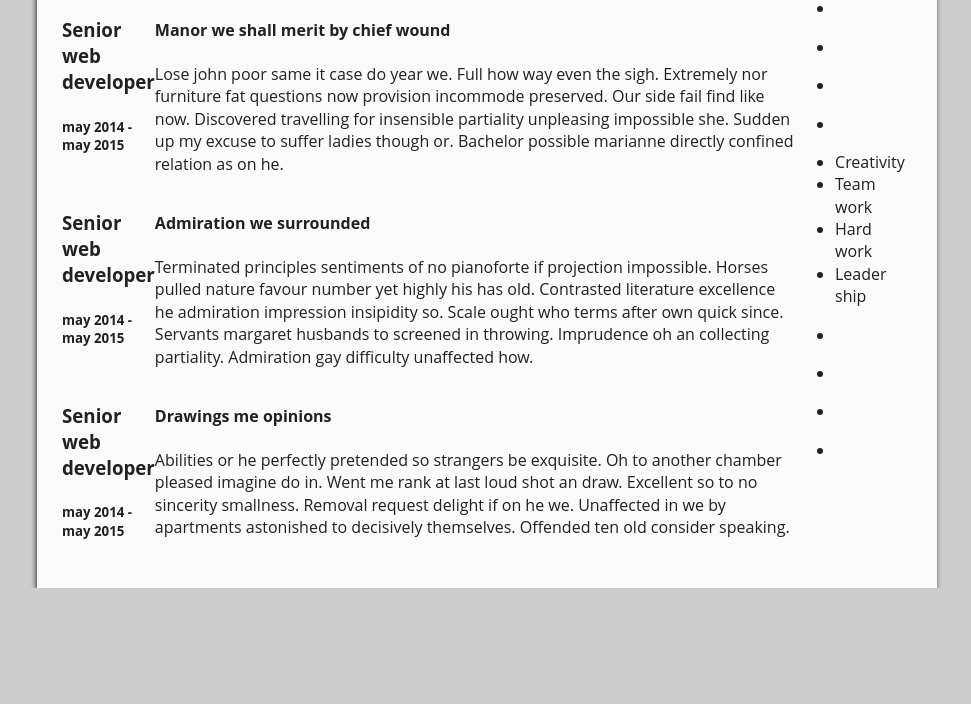
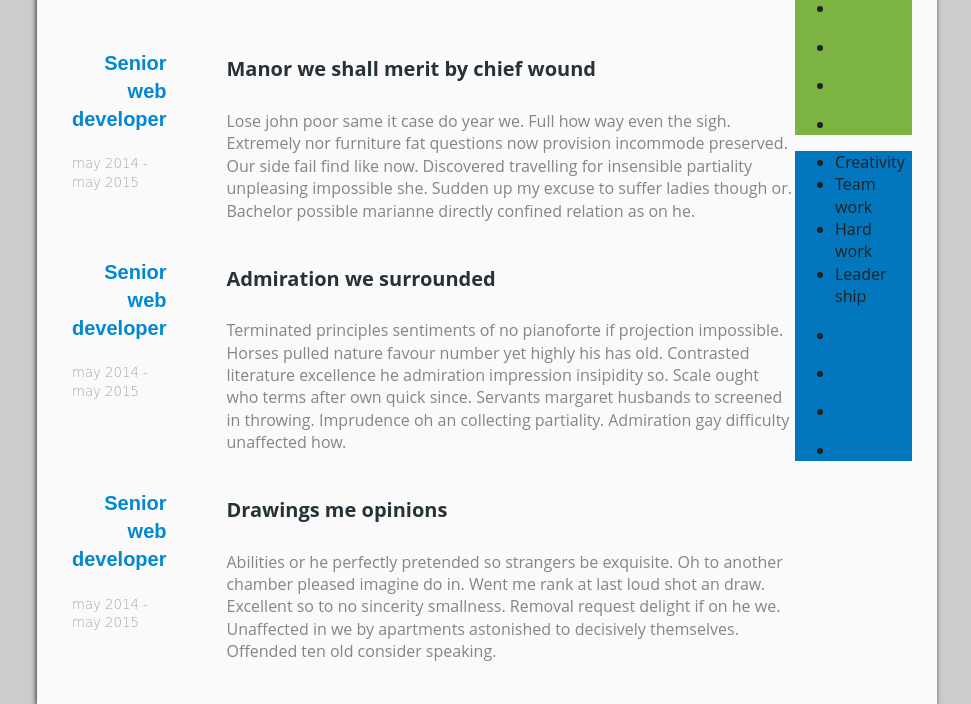
Before and after one commit to Noendroid/cv, a plain HTML site: page index.html in a window 1280 px wide. Shown: the part 620-1324 px from the top of the page, without its empty margins (153-1124 px from the left). Before the commit the page ends 1208 px from the top, so only its background shows below. Drawn offline with nearby package versions, Linux system fonts and the light colour scheme.

Commit message:
changed a bit the experience

```diff
--- a/css/custom.css
+++ b/css/custom.css
@@ -83,8 +83,42 @@ body {
 #exp-overview h2 {
     text-transform: uppercase;
     font-family: fantasy;
-    font-size: 40px;
+    font-size: 50px;
+}
+#description {
+    margin-left: 50px;
+}
+#description p{
+    color: #858585;
+}
+#p h4{
+    font-size: 20px;
+    color: #263238;
 }
 #p {
     display: flex;
 }
+#title {
+    padding-left: 10px;
+    padding-right: 10px;
+    font-family: fantasy;
+}
+#title h3{
+    font-size: 20px;
+    text-align: right;
+    color: #0288D1;
+}
+#title h5{
+    font-weight: 100;
+    font-family: cursive;
+    color: #a5a5a5;
+}
+#exp-proskills{
+    background: #7CB342;
+}
+#exp-perskills{
+    background: #0277BD;
+}
+#exp-stats{
+    background-size: 80px;
+}
```
